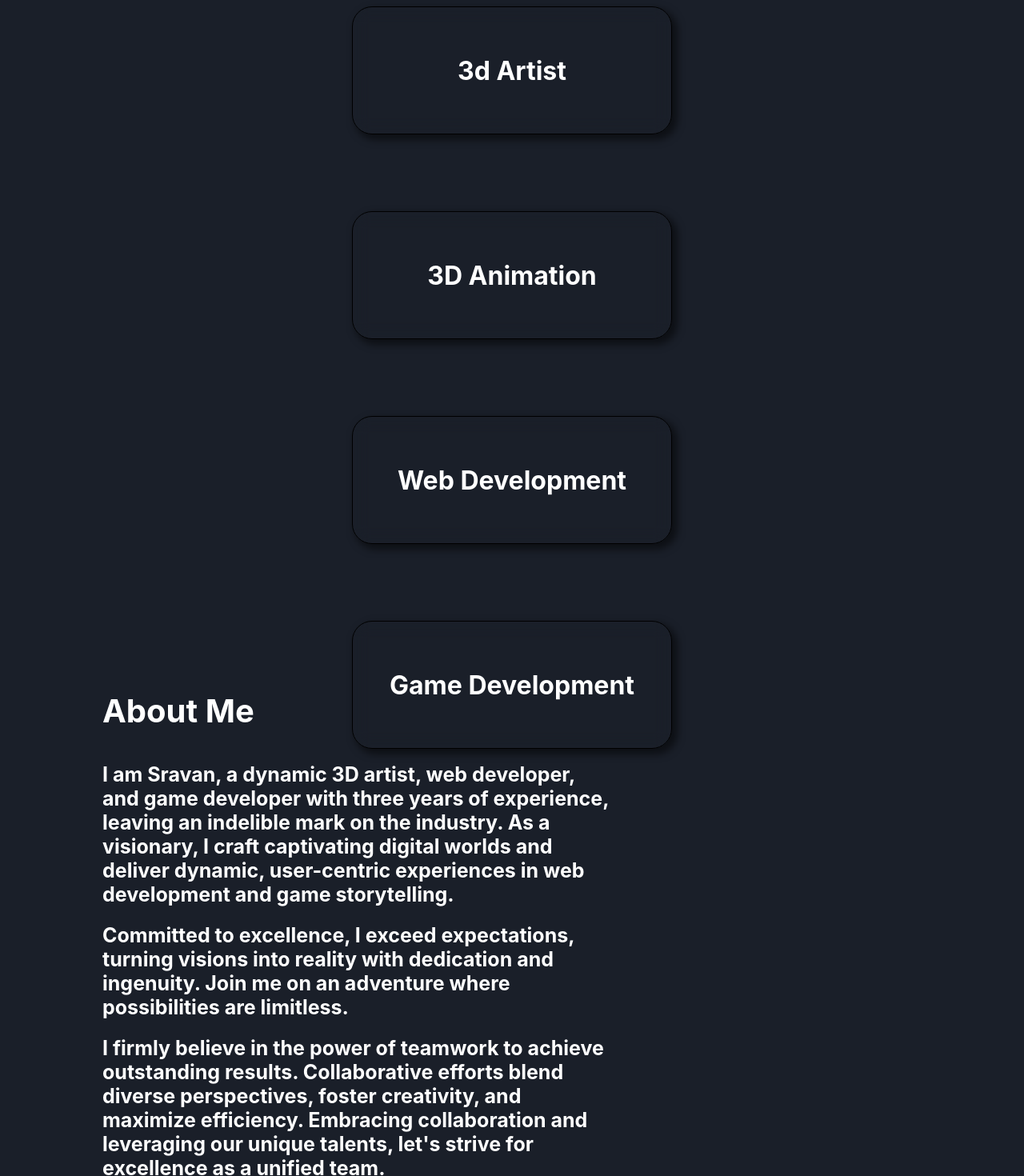
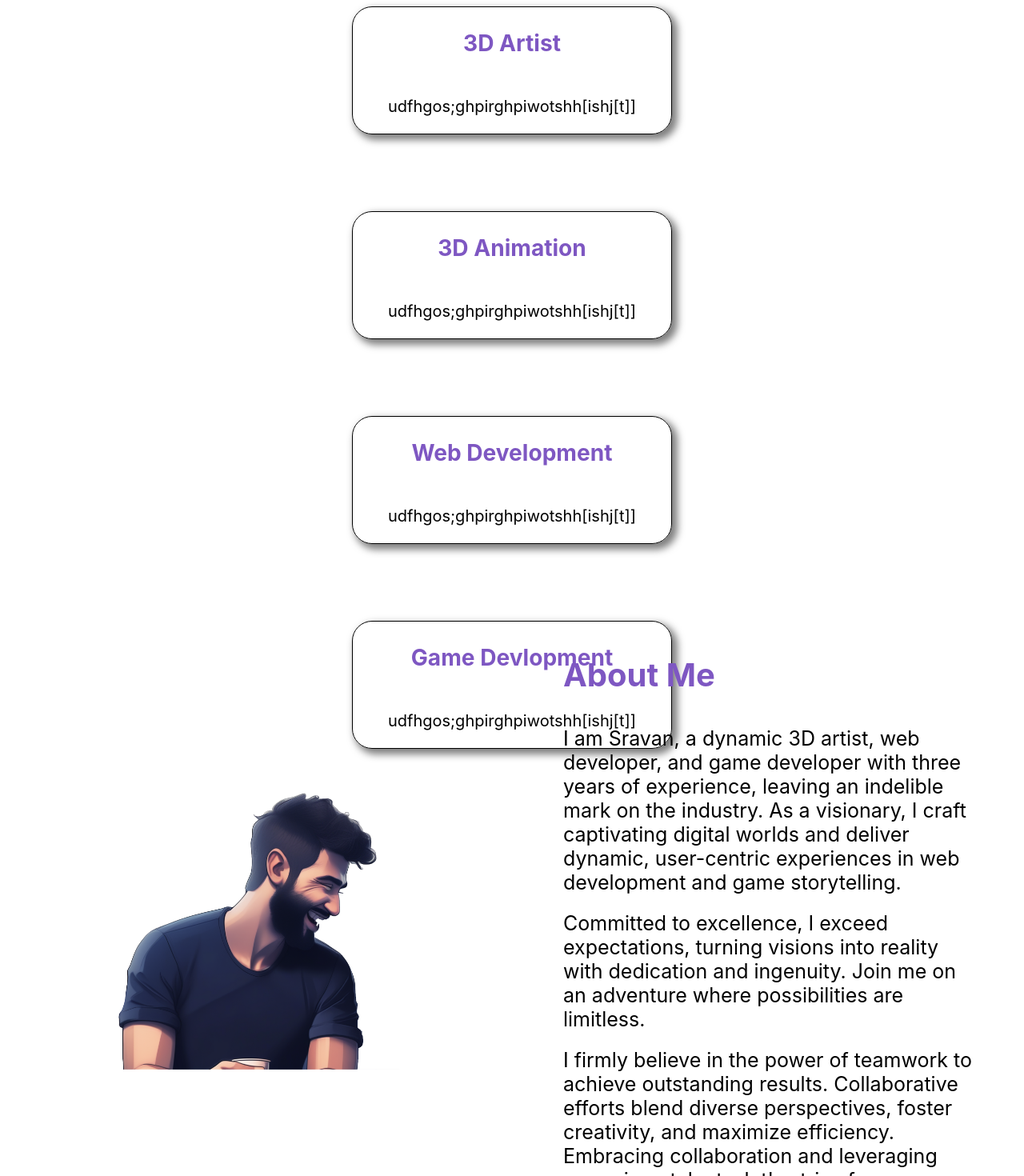
Before and after one commit to Shravankit/shravan-portfolio, a React (Create React App) app in the folder project-frontend/: page / in a window 1280 px wide. Shown: the part 840-2310 px from the top of the page at 80% size. Built offline with nearby package versions, Linux system fonts and the light colour scheme; the HTML template or start-up script is replaced by a standard one.

Commit message:
added detailed css to the home component

```diff
--- a/project-frontend/package.json
+++ b/project-frontend/package.json
@@ -3,12 +3,15 @@
   "version": "0.1.0",
   "private": true,
   "dependencies": {
+    "@react-three/drei": "^9.97.6",
+    "@react-three/fiber": "^8.15.16",
     "@testing-library/jest-dom": "^5.17.0",
     "@testing-library/react": "^13.4.0",
     "@testing-library/user-event": "^13.5.0",
     "react": "^18.2.0",
     "react-dom": "^18.2.0",
     "react-scripts": "5.0.1",
+    "three": "^0.161.0",
     "web-vitals": "^2.1.4"
   },
   "scripts": {
--- a/project-frontend/src/App.css
+++ b/project-frontend/src/App.css
@@ -1,9 +1,10 @@
 .App {
   text-align: center;
   font-family: 'inter';
-  color: #fff;
-  background: rgb(26, 31, 41) no-repeat fixed top;
-  background-size: cover;
+  color: #000;
+  /* background: transparent; */
+  /* background: linear-gradient(#121212, #1E1E1E) no-repeat fixed top;
+  background-size: cover; */
 
 }
 
--- a/project-frontend/src/MainPages/Home.jsx
+++ b/project-frontend/src/MainPages/Home.jsx
@@ -6,6 +6,7 @@ import PortfolioComponent from './HomeComponents/PortfolioComponent';
 
 export default function Home()
 {
+
     return<section>
        <HeroComponent />
        <SkillsComponent />
--- a/project-frontend/src/MainPages/HomeComponents/AboutComponent.jsx
+++ b/project-frontend/src/MainPages/HomeComponents/AboutComponent.jsx
@@ -1,20 +1,56 @@
-import React from 'react';
+import React, {useEffect, useRef, useState} from 'react';
 import './HomeComponentsStyles/AboutComponent.css';
 
 export default function AboutComponent()
 {
-    return <section id='about-section' className='allSections'>
+    const [aboutVisible, setAboutVisible] = useState();
+
+    const aboutRef = useRef();
+
+    const options = {
+        root: null,
+        rootMargin: '0px',
+        threshold: 0.7,
+    };
+
+    useEffect(() => {
+        const observer = new IntersectionObserver((entries) => {
+            entries.forEach((entry) => {
+                if(entry.target === aboutRef.current)
+                {
+                    setAboutVisible(entry.isIntersecting);
+                }
+            });
+        }, options);
+
+        if(aboutRef.current)
+        {
+            observer.observe(aboutRef.current);
+        }
+
+        return () => {
+            if(aboutRef.current)
+            {
+                observer.unobserve(aboutRef.current);
+            }
+        }
+    }, [])
+
+    return <section id='about-section' className='allSections' ref={aboutRef}>
+        <div className='aboutComponent-image'>
+            <img src={'images/ProfileImage.png'} alt='profile about main' />
+        </div>
         <div className='aboutComponent'>
-            <h1>
+            <h1 className={`about ${aboutVisible ? 'aboutContent1Anim' : ''}`}>
                 About Me
             </h1>
-            <h2>
+            <h2 className={`about ${aboutVisible ? 'aboutContent2Anim' : ''}`}>
                 I am Sravan, a dynamic 3D artist, web developer, and game developer with three years of experience, leaving an indelible mark on the industry. As a visionary, I craft captivating digital worlds and deliver dynamic, user-centric experiences in web development and game storytelling.
             </h2>
-            <h2>
+            <h2 className={`about ${aboutVisible ? 'aboutContent3Anim' : ''}`}>
                 Committed to excellence, I exceed expectations, turning visions into reality with dedication and ingenuity. Join me on an adventure where possibilities are limitless.
             </h2>
-            <h2>
+            <h2 className={`about ${aboutVisible ? 'aboutContent4Anim' : ''}`}>
                 I firmly believe in the power of teamwork to achieve outstanding results. Collaborative efforts blend diverse perspectives, foster creativity, and maximize efficiency. Embracing collaboration and leveraging our unique talents, let's strive for excellence as a unified team.
             </h2>
         </div>
--- a/project-frontend/src/MainPages/HomeComponents/HomeComponentsStyles/AboutComponent.css
+++ b/project-frontend/src/MainPages/HomeComponents/HomeComponentsStyles/AboutComponent.css
@@ -1,20 +1,67 @@
 #about-section{
-    width: fit-content;
+    width: 100%;
     display: flex;
-    place-items: left;
+    place-content: center;
 }
 .aboutComponent{
     /* display: grid; */
     /* place-items: center */
-    width: 50%;
+    width: 40%;
     padding: 0 0 0 10%;
     text-align: left;
 }
 
 .aboutComponent h2{
     font-size: 25px;
+    font-weight: normal;
 }
 
 .aboutComponent h1{
     font-size: 40px;
+    color: #7E57C2;
 }
+
+.about
+{
+    visibility: hidden;
+}
+
+.aboutContent1Anim{
+    animation: dataDropVisiable 0.5s ease-in-out forwards;
+    visibility: visible;
+}
+
+.aboutContent2Anim{
+    animation: dataDropVisiable 0.7s ease-in-out forwards;
+    visibility: visible;
+}
+
+.aboutContent3Anim{
+    animation: dataDropVisiable 0.9s ease-in-out forwards;
+    visibility: visible;
+}
+
+.aboutContent4Anim{
+    animation: dataDropVisiable 1.1s ease-in-out forwards;
+    visibility: visible;
+}
+
+
+.aboutComponent-image{
+    width: 40%;
+}
+
+.aboutComponent-image img{
+    width: 70%;
+}
+
+@keyframes dataDropVisiable{
+    from{
+        opacity: 0;
+        transform: translateX(200px);
+    }
+    to{
+        opacity: 1;
+        transform: translateX(0);
+    }
+}
--- a/project-frontend/src/MainPages/HomeComponents/HomeComponentsStyles/SkillsComponent.css
+++ b/project-frontend/src/MainPages/HomeComponents/HomeComponentsStyles/SkillsComponent.css
@@ -6,6 +6,7 @@
 }
 
 .skill{
+    display: grid;
     width: 400px;
     height: 20vh;
     border: 1px solid black;
@@ -14,11 +15,54 @@
     border-radius: 25px;
     margin: 5% 5%;
     display: grid;
-    place-items: center;
-    font-size: 2rem;
+    place-items: left;
+    font-size: 1.5rem;
     font-weight: bold;
-    /* background: gray; */
     backdrop-filter: blur(10px);
-    /* backdrop-filter: brightness(50%);
-    backdrop-filter: contrast(50%); */
+    visibility: hidden;
+
 }
+
+.skill h1{
+    color: #7E57C2;
+}
+
+.skill p{
+    font-weight: normal;
+    font-size: 20px;
+}
+
+.skillAnim{
+    animation: opacityAndTranslate 0.5s ease-in-out forwards;
+}
+
+.skillAnim1{
+    animation: opacityAndTranslate 0.5s ease-in-out forwards;
+    visibility: visible;
+}
+
+.skillAnim2{
+    animation: opacityAndTranslate 0.7s ease-in-out forwards;
+    visibility: visible;
+}
+
+.skillAnim3{
+    animation: opacityAndTranslate 0.9s ease-in-out forwards;
+    visibility: visible;
+}
+
+.skillAnim4{
+    animation: opacityAndTranslate 1.1s ease-in-out forwards;
+    visibility: visible;
+}
+
+@keyframes opacityAndTranslate{
+    from{
+        opacity: 0;
+        transform: translateY(100px);
+    }
+    to{
+        opacity: 1;
+        transform: translateY(0);
+    }
+}
--- a/project-frontend/src/MainPages/HomeComponents/SkillsComponents.jsx
+++ b/project-frontend/src/MainPages/HomeComponents/SkillsComponents.jsx
@@ -1,14 +1,72 @@
-import React from 'react';
+import React, {useEffect, useRef, useState} from 'react';
 import './HomeComponentsStyles/SkillsComponent.css';
 
 export default function SkillsComponent()
 {
+    const [skillDiv, setSkillDiv] = useState(false);
+    const sectionRef = useRef();
+
+    useEffect(() => {
+        const options = {
+            root: null,
+            rootMargin: '0px',
+            threshold: 0.7,
+        };
+
+        const observer = new IntersectionObserver((entries) => {
+            entries.forEach((entry) => {
+                if (entry.target === sectionRef.current) {
+                    setSkillDiv(entry.isIntersecting);
+                }
+            });
+        }, options);
+
+        if (sectionRef.current) {
+            observer.observe(sectionRef.current);
+        }
+
+        return () => {
+            if (sectionRef.current) {
+                observer.unobserve(sectionRef.current);
+            }
+        };
+    }, []);
+
     return <section id='skills-Component' className='allSections'>
-        <div className='skills-section'>
-            <div className='skill'>3d Artist</div>
-            <div className='skill'>3D Animation</div>
-            <div className='skill'>Web Development</div>
-            <div className='skill'>Game Development</div>
+        <div className='skills-section'  ref={sectionRef}>
+            <div className={`skill ${skillDiv ? 'skillAnim1' : '' }`}>
+                <h1>
+                    3D Artist
+                </h1>
+                <p>
+                    udfhgos;ghpirghpiwotshh[ishj[t]]
+                </p>
+            </div>
+            <div className={`skill ${skillDiv ? 'skillAnim2' : '' }`}>
+                <h1>
+                    3D Animation
+                </h1>
+                <p>
+                    udfhgos;ghpirghpiwotshh[ishj[t]]
+                </p>
+            </div>
+            <div className={`skill ${skillDiv ? 'skillAnim3' : '' }`}>
+                <h1>
+                    Web Development
+                </h1>
+                <p>
+                    udfhgos;ghpirghpiwotshh[ishj[t]]
+                </p>
+            </div>
+            <div className={`skill ${skillDiv ? 'skillAnim4' : '' }`}>
+                <h1>
+                    Game Devlopment
+                </h1>
+                <p>
+                    udfhgos;ghpirghpiwotshh[ishj[t]]
+                </p>
+            </div>
+
         </div>
     </section>
 }
```
Also changed, not shown: project-frontend/src/Stars.jsx (added, +24 -0 lines), 1 other file (tests, documents, lock files or other folders).
